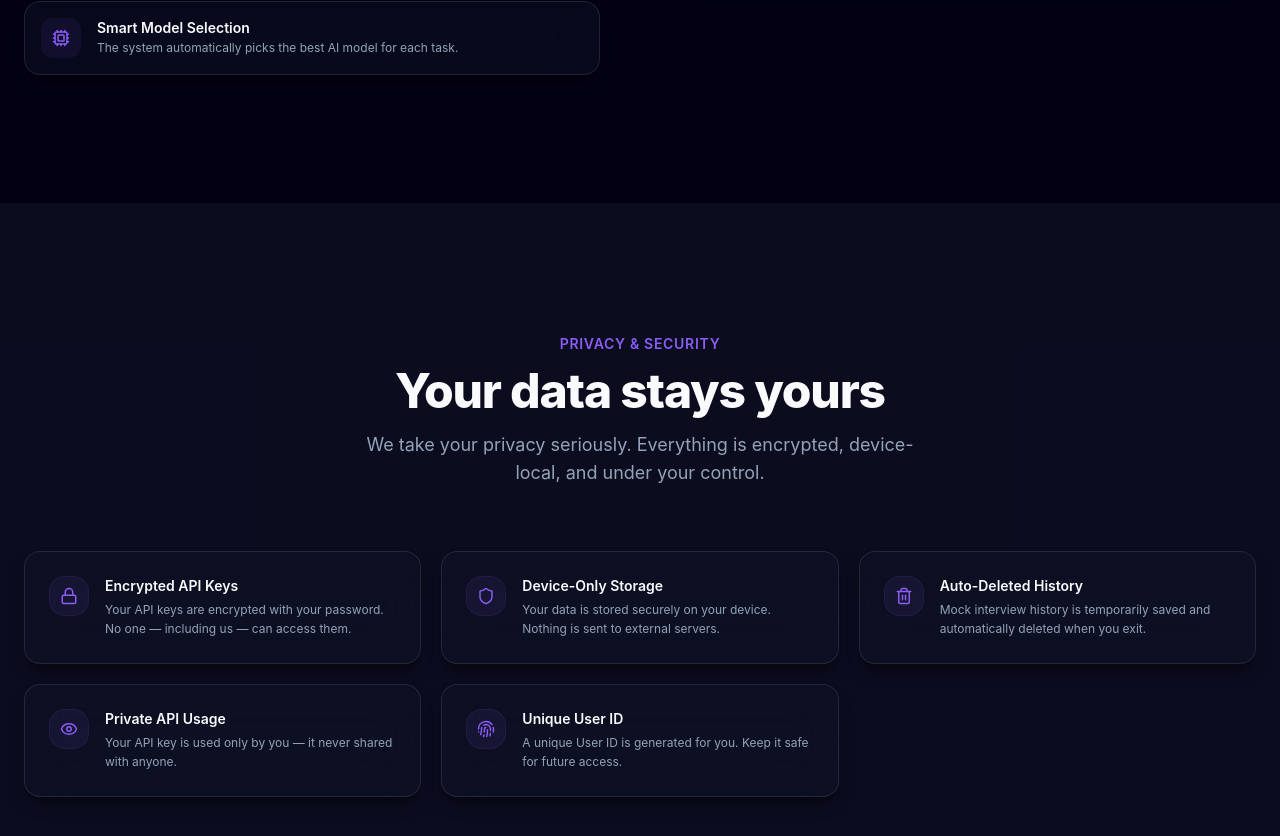
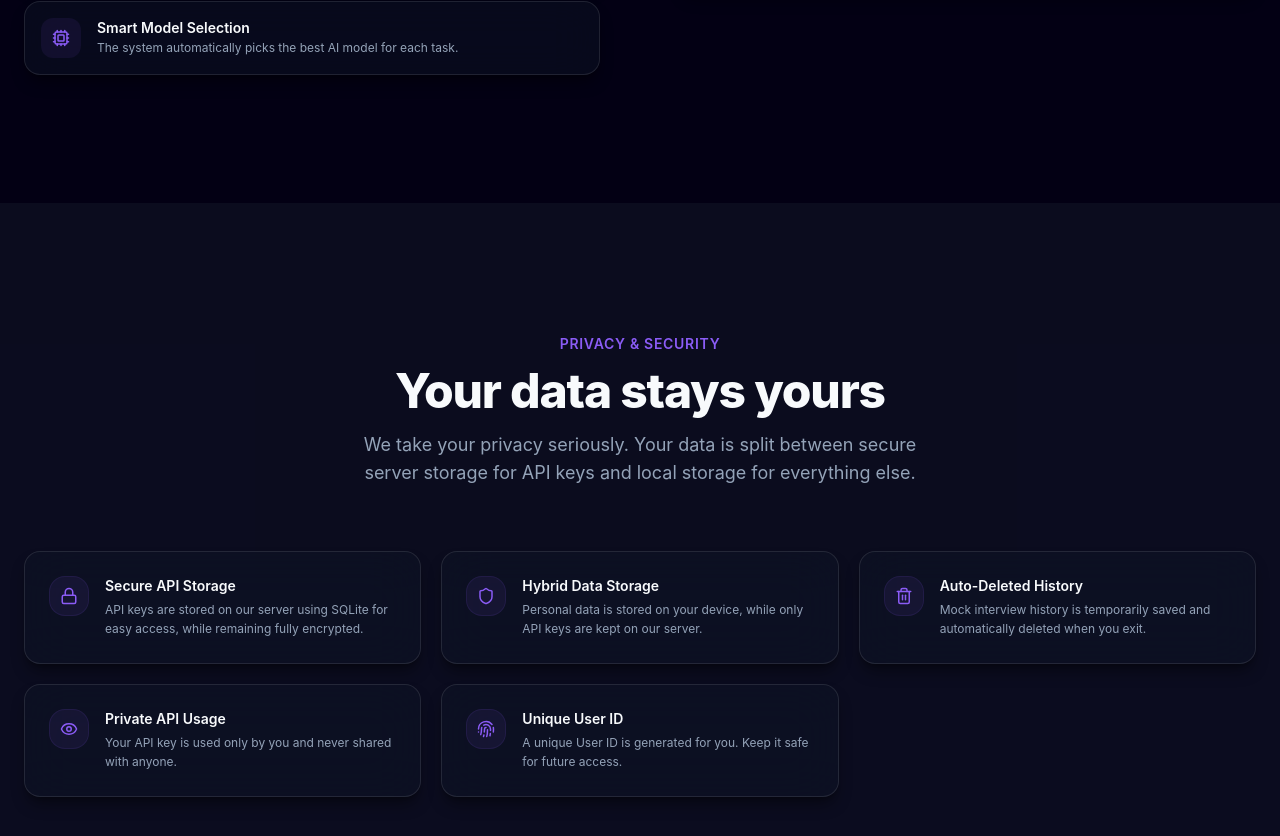
Before and after one commit to Ennyolar96/jobberflow-lp, a React (Vite) app: page / in a window 1280 px wide. Shown: the part 3261-4097 px from the top of the page. Built offline with nearby package versions, Linux system fonts and the light colour scheme.

Commit message:
adjustment on the content and change of application to the latest

```diff
--- a/src/components/landing/apiSetupSection.tsx
+++ b/src/components/landing/apiSetupSection.tsx
@@ -118,8 +118,8 @@ export default function ApiSetupSection() {
                   "AES-256-CBC"
                 </div>
                 <div className="text-muted-foreground">
-                  <span className="text-primary/80">storage</span>: "device" |
-                  "Server"
+                  <span className="text-primary/80">storage</span>: {"{"}
+                  "api_keys": "server (sqlite)", "others": "local_device"{"}"}
                 </div>
               </div>
             </div>
--- a/src/components/landing/faqSection.tsx
+++ b/src/components/landing/faqSection.tsx
@@ -17,7 +17,7 @@ const faqs = [
   },
   {
     q: "Is my data safe?",
-    a: "Absolutely. All data is stored locally on your device. API keys are encrypted with your password, and interview history is auto-deleted when you exit.",
+    a: "Absolutely. API keys are stored securely on our server using SQLite for easy access, while all other information and personal data are stored locally on your device for maximum privacy.",
   },
   {
     q: "Which AI models does Jobberflow support?",
--- a/src/components/landing/privacySection.tsx
+++ b/src/components/landing/privacySection.tsx
@@ -4,13 +4,13 @@ import { Shield, Lock, Eye, Trash2, Fingerprint } from "lucide-react";
 const privacyPoints = [
   {
     icon: Lock,
-    title: "Encrypted API Keys",
-    desc: "Your API keys are encrypted with your password. No one — including us — can access them.",
+    title: "Secure API Storage",
+    desc: "API keys are stored on our server using SQLite for easy access, while remaining fully encrypted.",
   },
   {
     icon: Shield,
-    title: "Device-Only Storage",
-    desc: "Your data is stored securely on your device. Nothing is sent to external servers.",
+    title: "Hybrid Data Storage",
+    desc: "Personal data is stored on your device, while only API keys are kept on our server.",
   },
   {
     icon: Trash2,
@@ -20,7 +20,7 @@ const privacyPoints = [
   {
     icon: Eye,
     title: "Private API Usage",
-    desc: "Your API key is used only by you — it never shared with anyone.",
+    desc: "Your API key is used only by you and never shared with anyone.",
   },
   {
     icon: Fingerprint,
@@ -47,8 +47,8 @@ export default function PrivacySection() {
             Your data stays yours
           </h2>
           <p className="text-muted-foreground text-lg mt-4 max-w-xl mx-auto">
-            We take your privacy seriously. Everything is encrypted,
-            device-local, and under your control.
+            We take your privacy seriously. Your data is split between secure
+            server storage for API keys and local storage for everything else.
           </p>
         </motion.div>
 
```
Also changed, not shown: 1 other file (tests, documents, lock files or other folders).
